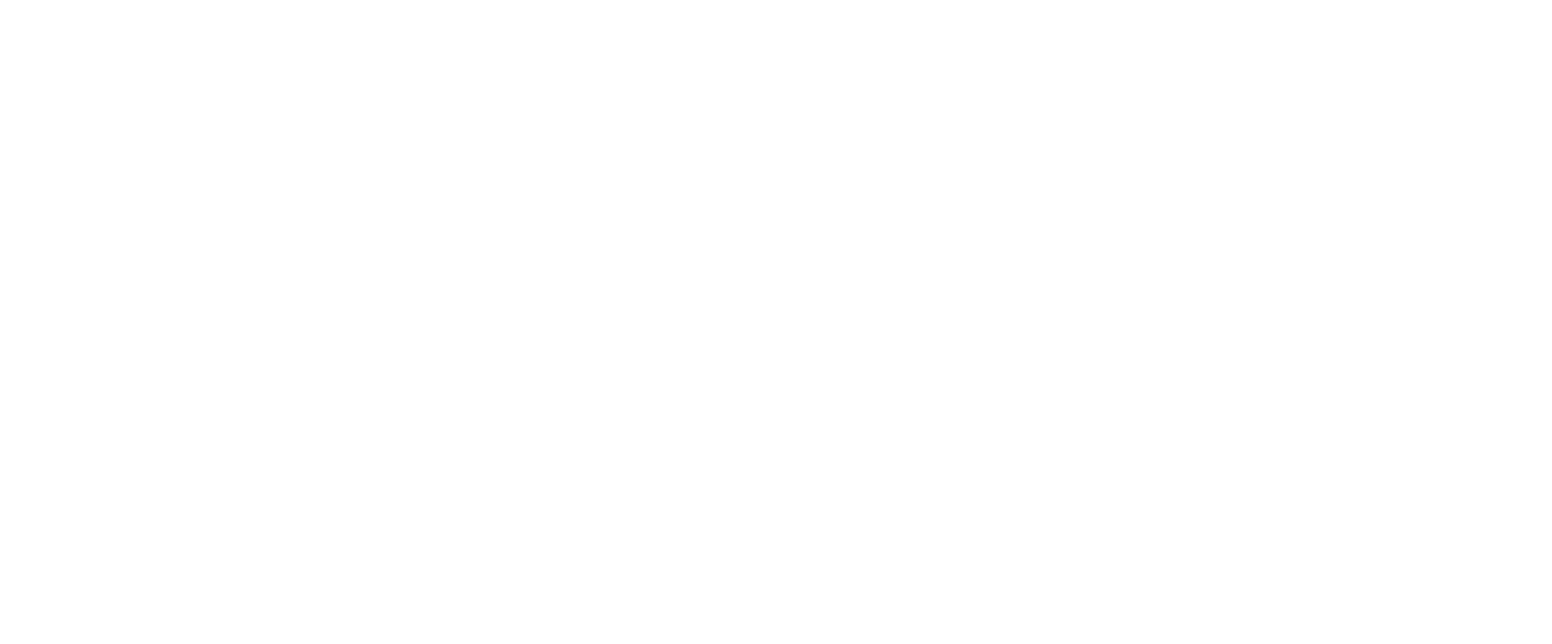
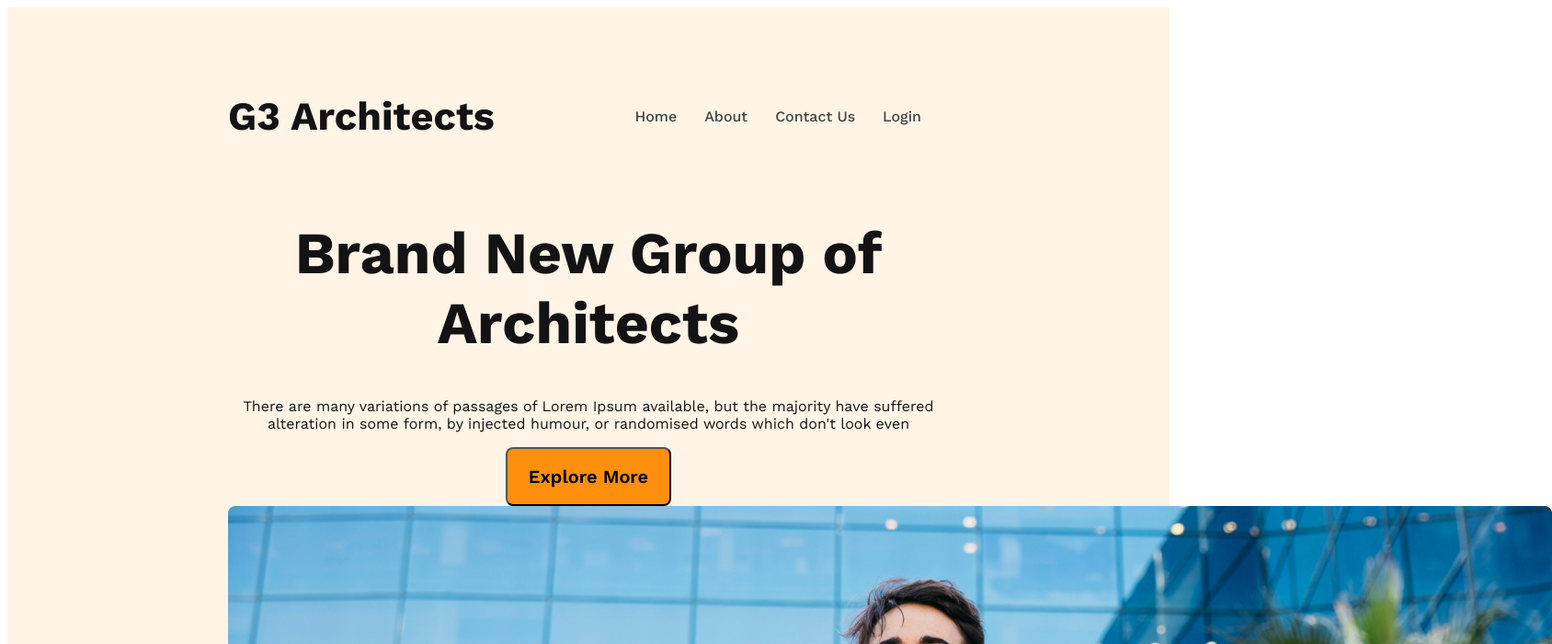
Before and after one commit to AnushkaTasin/g3-architect-website, a plain HTML site: page index.html in a window 1280 px wide. Shown: the top 700 px of the page at 92% size, 1688 px wide, since content can reach past the window. Drawn offline with nearby package versions, Linux system fonts and the light colour scheme.

Commit message:
first commit

```diff
--- a/index.html
+++ b/index.html
@@ -7,6 +7,30 @@
     <link rel="stylesheet" href="styles/architect.css">
 </head>
 <body>
+    <header>
+        <nav>
+            <h3 class="nav-title">G3 Architects</h3>
+            <ul>
+               <li><a href="">Home</a></li>
+               <li><a href="">About</a></li>
+               <li><a href="">Contact Us</a></li>
+               <li><a href="">Login</a></li>
+            </ul>
+        </nav>
+        <div class="banner">
+           <div class="banner-content">
+            <h1 class="banner-title">Brand New Group of Architects</h1>
+            <p class="banner-description">There are many variations of passages of Lorem Ipsum available, but the majority have suffered alteration in some form, by injected humour, or randomised words which don't look even</p>
+            <button class="btn-primary">Explore More</button>
+           </div>
+            <img src="images/banner.png" alt="">
+        </div>
+    </header>
+    <main>
 
+    </main>
+    <footer>
+
+    </footer>
 </body>
 </html>
--- a/styles/architect.css
+++ b/styles/architect.css
@@ -0,0 +1,58 @@
+@import url('https://fonts.googleapis.com/css2?family=Open+Sans:wght@400;700;800&family=Work+Sans:wght@400;500;600;700;800&display=swap');
+* {
+    font-family: 'Open Sans', sans-serif;
+    font-family: 'Work Sans', sans-serif;
+}
+
+header{
+    background: rgba(255, 144, 14, 0.10);
+    padding: 50px 240px;
+}
+nav{
+    display: flex;
+    justify-content: space-between;
+    align-items: center;
+}
+nav > ul {
+    display: flex;
+}
+nav li{
+    list-style: none;
+    margin-right: 30px;
+    font-weight: 500;
+    font-size: 1rem;
+}
+nav li a{
+    text-decoration: none;
+    color:#424242;
+}
+.nav-title{
+    font-size: 2.7rem;
+    font-weight: 700;
+    color:#131313;
+}
+
+
+
+
+.banner-content{
+    max-width: 800px;
+    text-align: center;
+    margin: 0 auto;
+}
+.banner-title{
+    font-size: 4em;
+    font-weight: 700;
+    color:#131313;
+}
+.banner-description{
+    color:#131313;
+}
+.btn-primary{
+    font-size: 20px;
+    font-weight: 600;
+    border-radius: 8px;
+    background: #FF900E;
+    width: 180px;
+    height: 64px;
+}
```
